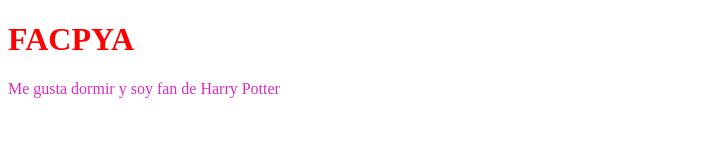
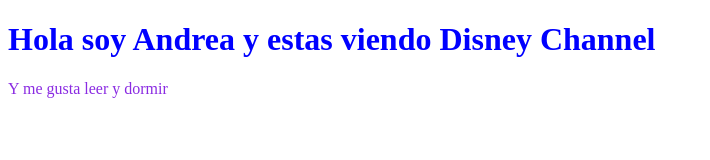
Before and after one commit to andrea836/practica1, a plain HTML site: page index.html in a window 1280 px wide. Shown: the whole page, without its empty margins (0-710 px from the left). Drawn offline with Linux system fonts and the light colour scheme.

Commit message:
actualizacion

```diff
--- a/index.html
+++ b/index.html
@@ -8,8 +8,8 @@
 </head>
 <body>
 
-    <h1 style="color:red"> FACPYA </h1>
-    <p style="color:rgb(216, 46, 193)">  Me gusta dormir y soy fan de Harry Potter</p>
+    <h1 style="color:blue"> Hola soy Andrea y estas viendo Disney Channel </h1>
+    <p style="color:blueviolet">  Y me gusta leer y dormir </p>
 
 </body>
 </html>
```
